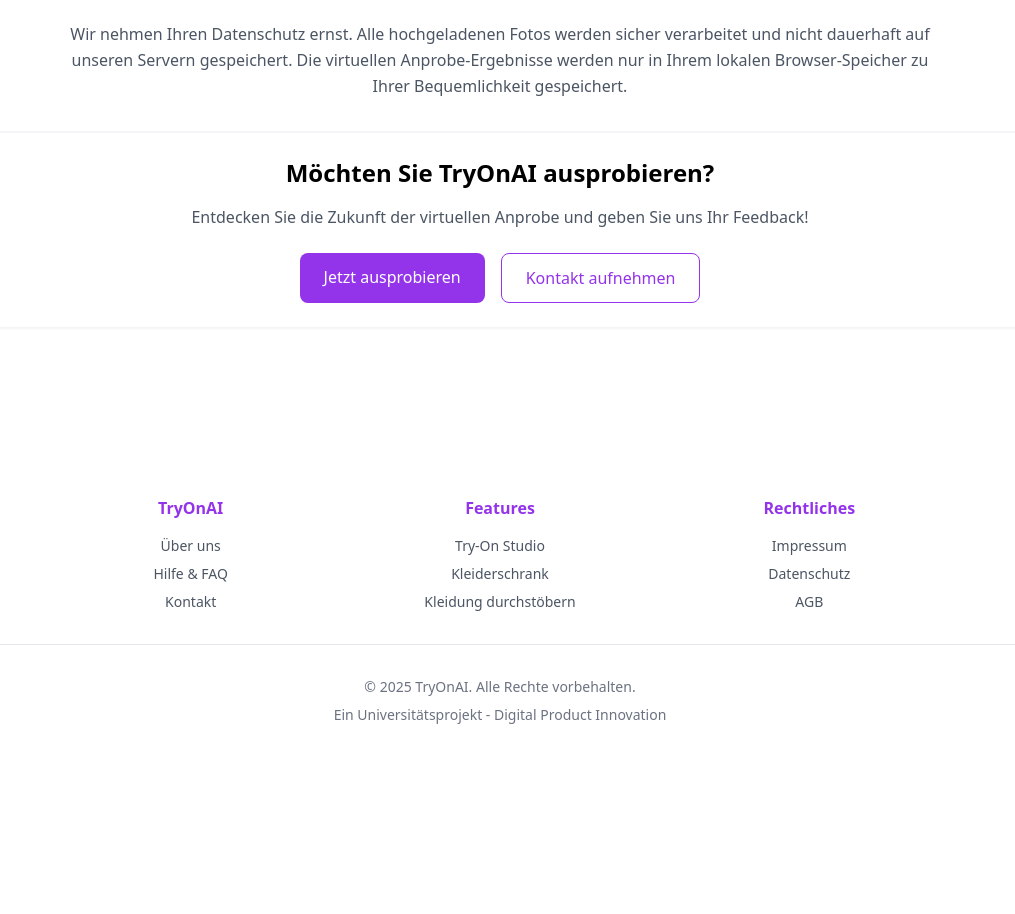
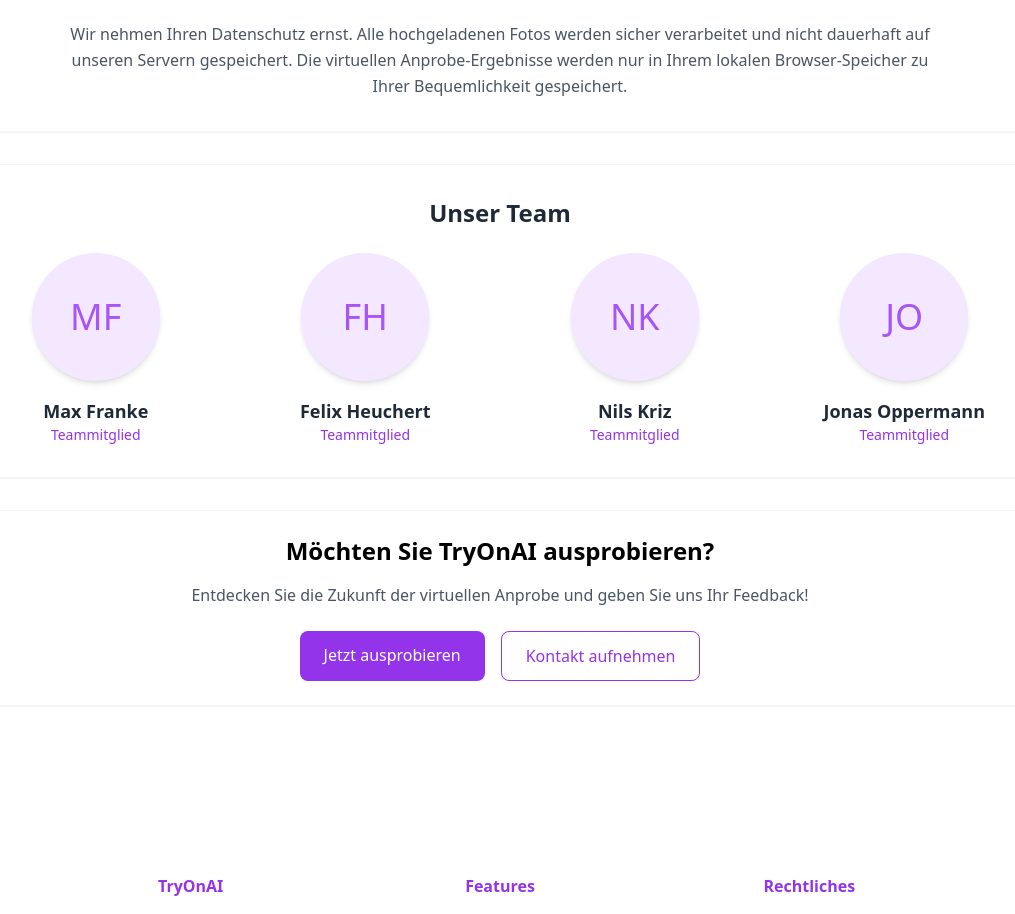
Before and after one commit to Kirschdieb/TryOnAI, a React (Vite) app: page /about in a window 1280 px wide. Shown: the part 1020-1934 px from the top of the page, without its empty margins (140-1155 px from the left). Before the commit the page ends 1793 px from the top, so only its background shows below. Built offline with nearby package versions, Linux system fonts and the light colour scheme.

Commit message:
Unser Team Abschnitt wieder eingefügt

```diff
--- a/src/components/pages/About.jsx
+++ b/src/components/pages/About.jsx
@@ -131,8 +131,52 @@
           </p>
         </Card>
 
+        {/* Team Section - Full Width */}
+        <Card className="p-8 mt-8">
+          <h2 className="text-2xl font-semibold mb-6 text-gray-800 text-center">
+            {language === 'de' ? 'Unser Team' : 'Our Team'}
+          </h2>
+          <div className="grid grid-cols-1 sm:grid-cols-2 lg:grid-cols-4 gap-6">
+            {/* Team Member 1 */}
+            <div className="flex flex-col items-center ">
+              <div className="w-32 h-32 rounded-full overflow-hidden mb-4 bg-purple-100 flex items-center justify-center shadow-md">
+                <span className="text-purple-500 text-4xl">MF</span>
+              </div>
+              <h3 className="font-semibold text-lg text-gray-800">Max Franke</h3>
+              <p className="text-purple-600 text-sm">{language === 'de' ? 'Teammitglied' : 'Team Member'}</p>
+            </div>
+
+            {/* Team Member 2 */}
+            <div className="flex flex-col items-center">
+              <div className="w-32 h-32 rounded-full overflow-hidden mb-4 bg-purple-100 flex items-center justify-center shadow-md">
+                <span className="text-purple-500 text-4xl">FH</span>
+              </div>
+              <h3 className="font-semibold text-lg text-gray-800">Felix Heuchert</h3>
+              <p className="text-purple-600 text-sm">{language === 'de' ? 'Teammitglied' : 'Team Member'}</p>
+            </div>
+
+            {/* Team Member 3 */}
+            <div className="flex flex-col items-center">
+              <div className="w-32 h-32 rounded-full overflow-hidden mb-4 bg-purple-100 flex items-center justify-center shadow-md">
+                <span className="text-purple-500 text-4xl">NK</span>
+              </div>
+              <h3 className="font-semibold text-lg text-gray-800">Nils Kriz</h3>
+              <p className="text-purple-600 text-sm">{language === 'de' ? 'Teammitglied' : 'Team Member'}</p>
+            </div>
+
+            {/* Team Member 4 */}
+            <div className="flex flex-col items-center">
+              <div className="w-32 h-32 rounded-full overflow-hidden mb-4 bg-purple-100 flex items-center justify-center shadow-md">
+                <span className="text-purple-500 text-4xl">JO</span>
+              </div>
+              <h3 className="font-semibold text-lg text-gray-800">Jonas Oppermann</h3>
+              <p className="text-purple-600 text-sm">{language === 'de' ? 'Teammitglied' : 'Team Member'}</p>
+            </div>
+          </div>
+        </Card>
+
       {/* Call to Action */}
-      <Card className="text-center">
+      <Card className="text-center mt-8">
         <h2 className="text-2xl font-semibold mb-4">
           {language === 'de' ? 'Möchten Sie TryOnAI ausprobieren?' : 'Want to try TryOnAI?'}
         </h2>
```
